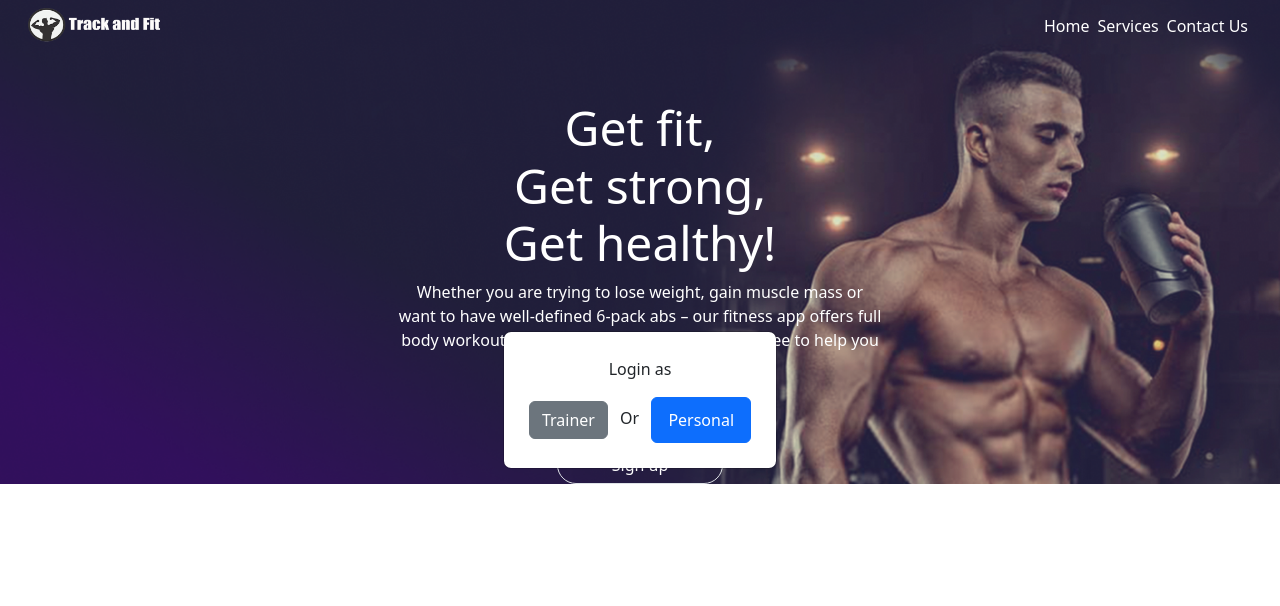
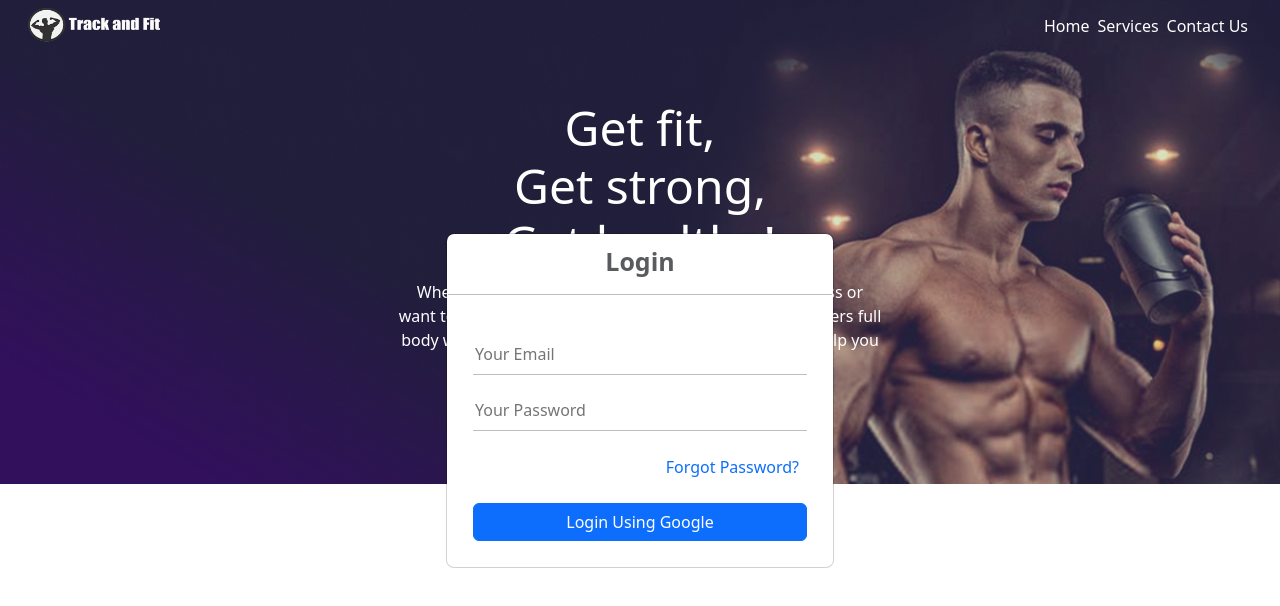
Before and after one commit to CodeITLab/fit_track_frontend_app, a Vue app: page / in a window 1280 px wide. Both pictures are taken after a click on the button "Log in". Shown: the top 606 px of the page. Built offline with nearby package versions, Linux system fonts and the light colour scheme.

Commit message:
login popup

```diff
--- /dev/null
+++ b/src/assets/css/components/google-login.css
@@ -0,0 +1,31 @@
+.login-wrapper {
+    width: 350px;
+}
+
+label {
+    font-size: 25px;
+    font-weight: bold;
+    margin-bottom: 10px;
+
+}
+
+input {
+    height: 40px;
+    border-top: none;
+    border-left: none;
+    border-right: none;
+    border-bottom: 1px solid rgb(190, 190, 190);
+    outline: none;
+
+
+}
+
+.login-lable {
+    height: 60px;
+    width: 100%;
+    border-top: none;
+    border-left: none;
+    border-right: none;
+    border-bottom: 1px solid rgb(190, 190, 190);
+    margin-bottom: 15px;
+}
--- a/src/components/login-component/GoogleLoginsModalBody.vue
+++ b/src/components/login-component/GoogleLoginsModalBody.vue
@@ -8,8 +8,15 @@ import { UserDataControler } from "../../controllers/user-controllers/UserContro
   <tbody>
     <tr>
       <td colspan="5">
-        <div>
-          <button class="btn" @click="login">Login Using Google</button>
+        <div class="login-wrapper d-flex flex-column">
+          <input type="text" class="email m-2" placeholder="Your Email" />
+          <input type="text" class="password m-2" placeholder="Your Password" />
+          <div class="d-flex justify-content-end w-100">
+            <a class="m-3 text-decoration-none" href="">Forgot Password?</a>
+          </div>
+          <button class="btn btn-primary m-2" type="button" @click="login">
+            Login Using Google
+          </button>
         </div>
       </td>
     </tr>
@@ -18,4 +25,5 @@ import { UserDataControler } from "../../controllers/user-controllers/UserContro
 
 
 <style>
+@import "../../assets/css/components/google-login.css";
 </style>
--- a/src/components/login-component/LoginFormModalBody.vue
+++ b/src/components/login-component/LoginFormModalBody.vue
@@ -1,6 +1,7 @@
 <script lang="ts" setup>
 import { StoreAccessController } from "../../controllers/store-access/StoreAccessController";
 import { ModalController } from "@/controllers/modal-controllers/ModalController";
+import GoogleLoginsModalBody from "./GoogleLoginsModalBody.vue";
 
 const setValueToFalse = (): void => {
   ModalController().setChoseTrainerValue(true);
@@ -11,16 +12,17 @@ const setValueToFalse = (): void => {
   <tbody>
     <tr>
       <td colspan="5">
+        <div class="login-lable">
+          <label class="m-2 text-muted" for="Chose dashboard type">Login</label>
+        </div>
         <div
           class="modal-body d-flex flex-column justify-content-center align-items-center"
         >
           <div>
-            <label class="m-2" for="Chose dashboard type">Login as</label>
-          </div>
-          <div>
-            <button
+            <GoogleLoginsModalBody />
+            <!-- <button
               type="button"
-              class="btn btn-secondary m-2"
+              class="btn btn-primary m-2"
               @click="setValueToFalse"
             >
               Trainer
@@ -36,7 +38,7 @@ const setValueToFalse = (): void => {
                 to="/dashboard"
                 >Personal</router-link
               >
-            </button>
+            </button> -->
           </div>
         </div>
       </td>
@@ -45,4 +47,5 @@ const setValueToFalse = (): void => {
 </template>
 
 <style>
+@import "../../assets/css/components/google-login.css";
 </style>
```
Also changed, not shown: src/components/exercise-card-component/ExerciseCardComponent.vue (+15 -13 lines).
